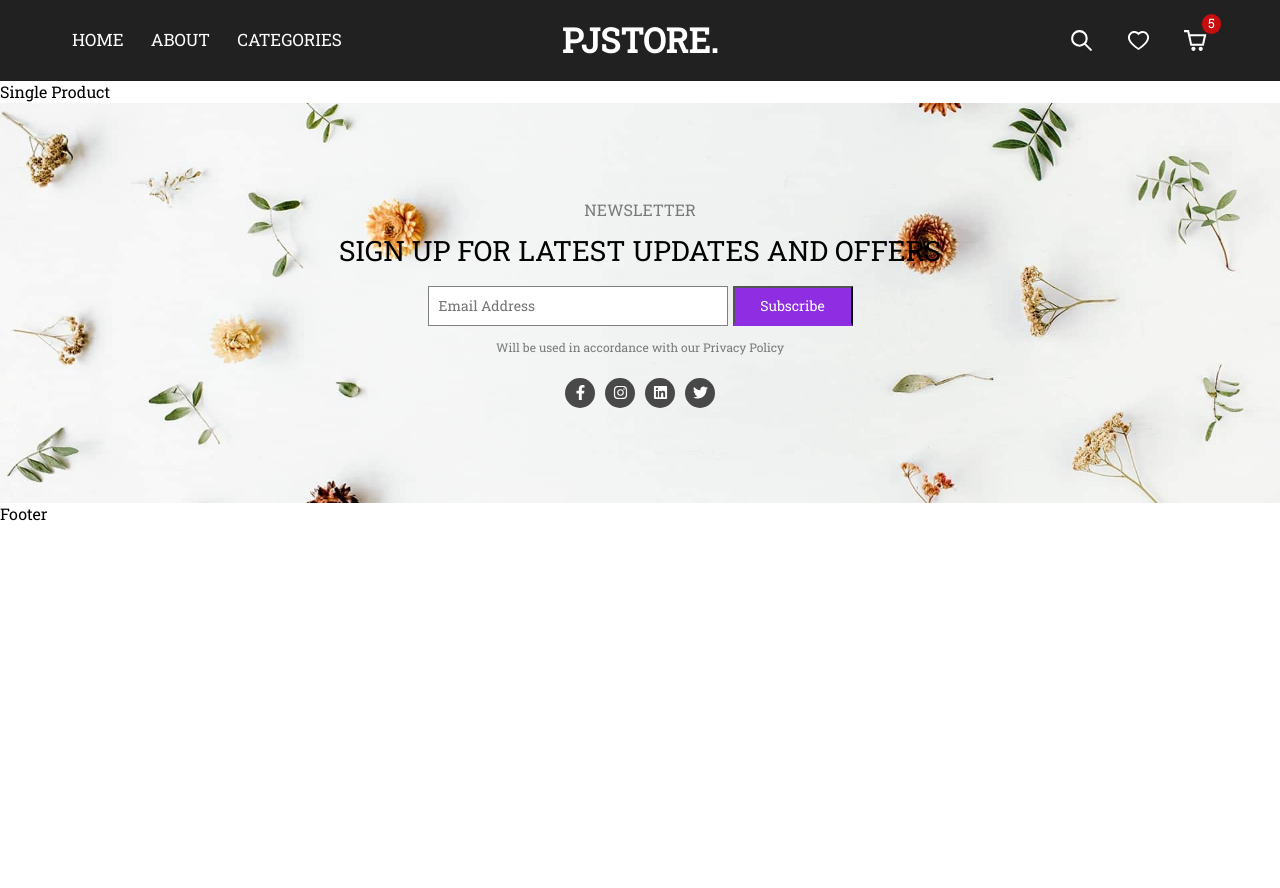
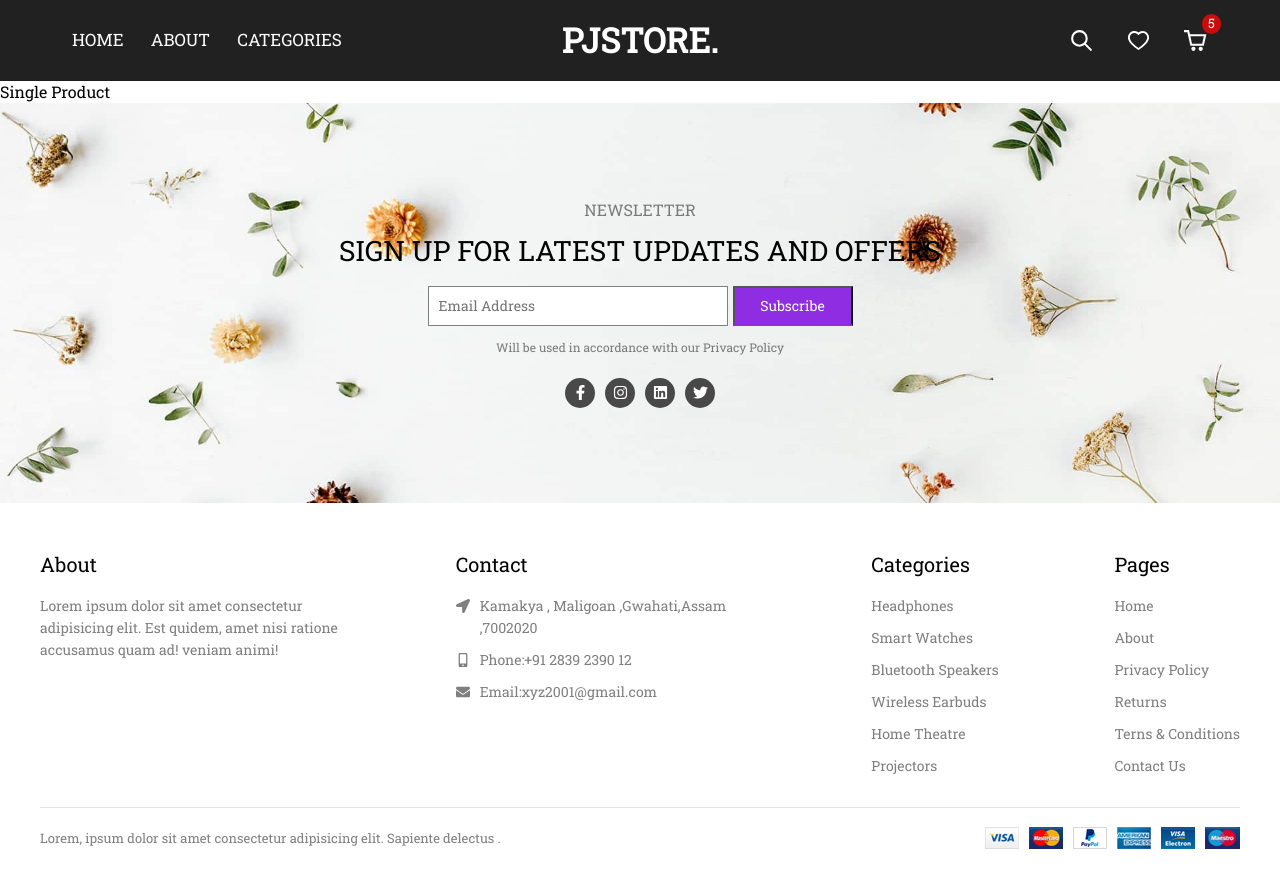
Before and after one commit to PJPhukan/E-Commerce-Shopping-Web, a React (Create React App) app: page /product/1 in a window 1280 px wide. Shown: the top 888 px of the page. Before the commit the page ends 800 px from the top, so only its background shows below. Built offline with nearby package versions, Linux system fonts and the light colour scheme; a web font is replaced by a local one.

Commit message:
Footer section completed

```diff
--- a/src/components/Footer/Footer.jsx
+++ b/src/components/Footer/Footer.jsx
@@ -1,6 +1,62 @@
+import React from 'react'
 import "./Footer.scss";
+import { FaMobileAlt, FaLocationArrow, FaEnvelope } from "react-icons/fa"
+import Payment from '../../assets/payments.png'
 const Footer = () => {
-    return <div>Footer</div>;
+    return <footer className='footer'>
+        <div className="footer-content">
+            <div className="col">
+                <div className="title">About</div>
+                <div className="text">Lorem ipsum dolor sit amet consectetur adipisicing elit. Est quidem, amet nisi ratione accusamus quam ad! veniam animi!</div>
+            </div>
+            <div className="col">
+                <div className="title">Contact</div>
+                <div className="c-content">
+                    <FaLocationArrow />
+                    <div className="text">
+                        Kamakya , Maligoan ,Gwahati,Assam ,7002020
+                    </div>
+                </div>
+                <div className="c-content">
+                    <FaMobileAlt />
+                    <div className="text">
+                        Phone:+91 2839 2390 12
+                    </div>
+                </div>
+                <div className="c-content">
+                    <FaEnvelope />
+                    <div className="text">
+                        Email:xyz2001@gmail.com
+                    </div>
+                </div>
+            </div>
+            <div className="col">
+                <div className="title">Categories</div>
+                <span className="text">Headphones</span>
+                <span className="text">Smart Watches</span>
+                <span className="text">Bluetooth Speakers</span>
+                <span className="text">Wireless Earbuds</span>
+                <span className="text">Home Theatre</span>
+                <span className="text">Projectors</span>
+            </div>
+            <div className="col">
+                <div className="title">Pages</div>
+                <span className="text">Home</span>
+                <span className="text">About</span>
+                <span className="text">Privacy Policy</span>
+                <span className="text">Returns</span>
+                <span className="text">Terns & Conditions</span>
+                <span className="text">Contact Us</span>
+
+            </div>
+            <div className="bottom-bar">
+                <div className="bottom-bar-content">
+                    <div className="text">Lorem, ipsum dolor sit amet consectetur adipisicing elit. Sapiente delectus .</div>
+                    <img src={Payment} alt="" />
+                </div>
+            </div>
+        </div>
+    </footer>;
 };
 
 export default Footer;
--- a/src/components/Footer/Footer.scss
+++ b/src/components/Footer/Footer.scss
@@ -1 +1,83 @@
 @import "../../css-config/mixins.scss";
+
+.footer {
+    width: 100%;
+
+    .footer-content {
+        padding: 50px 20px;
+        margin: 0 auto;
+        max-width: 1200px;
+        display: flex;
+        flex-flow: wrap;
+        gap: 20px;
+
+        @include md {
+            padding: 50px 0;
+            justify-content: space-between;
+        }
+
+        .col {
+            max-width: 300px;
+
+            .title {
+                font-size: 20px;
+                font-weight: 300;
+                margin-bottom: 20px;
+            }
+
+            .text {
+                color: rgba(0, 0, 0, 0.5);
+                font-size: 14px;
+            }
+
+            .c-content {
+                display: flex;
+                margin-bottom: 10px;
+
+                svg {
+                    flex-shrink: 0;
+                    font-size: 14px;
+                    margin-right: 10px;
+                    margin-top: 4px;
+                    color: rgba(0, 0, 0, 0.5);
+                }
+            }
+
+            span {
+                &.text {
+                    display: flex;
+                    flex-direction: column;
+                    margin-bottom: 10px;
+                    justify-content: flex-start;
+                    cursor: pointer;
+                }
+            }
+        }
+
+        .bottom-bar {
+            border-top: 1px solid rgba(0, 0, 0, 0.1);
+            width: 100%;
+            .bottom-bar-content {
+                display: flex;
+                padding: 20px;
+                align-items: center;
+                flex-direction: column;
+                text-align: center;
+                gap: 10px;
+                @include md{
+                    padding: 0;
+                    max-width: 1200px;
+                    flex-direction: row;
+                    margin: 0 auto;
+                    height: 60px;
+                    justify-content: space-between;
+                    text-align: left;
+                }
+                .text{
+                    font-size: 13px;
+                    color: rgba(0,0,0,0.5);
+                }
+            }
+        }
+    }
+}
--- a/src/components/Footer/Newsletter/Newsletter.jsx
+++ b/src/components/Footer/Newsletter/Newsletter.jsx
@@ -18,7 +18,7 @@
                 Sign up for latest updates and offers
             </span>
             <div className="form">
-                <input type="text" placeholder='Email Address' />
+                <input type="email" placeholder='Email Address' />
                 <button>Subscribe</button>
             </div>
             <div className="text">Will be used in accordance with our Privacy Policy</div>
```
